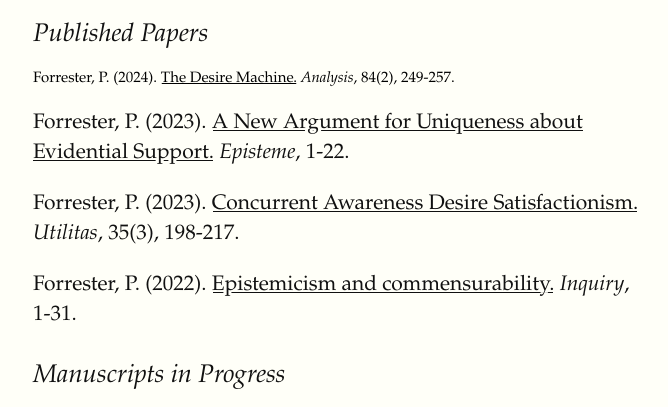
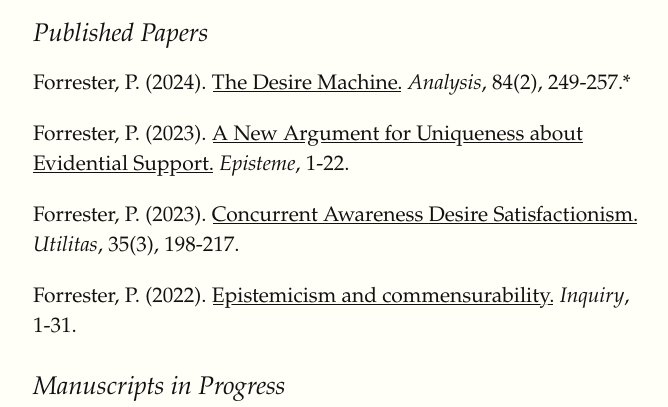
Before and after one commit to pforrester72/pforrester72.github.io, a plain HTML site: page research.html in a window 1280 px wide. Shown: the part 366-773 px from the top of the page, without its empty margins (127-795 px from the left). Drawn offline with Linux system fonts and the light colour scheme; a web font is replaced by a local one.

Commit message:
Update research.html
going back to trying to have asterisk be thing you click on for abstract

```diff
--- a/research.html
+++ b/research.html
@@ -44,7 +44,7 @@
 
         <a name="research"><h2 id="research">Research</h2></a>
         <h3>Published Papers</h3>
-        <button type='button' onclick="toggleText()">Forrester, P. (2024). <a href="https://philpapers.org/rec/FORTDM-4">The Desire Machine.</a> <i>Analysis</i>, 84(2), 249-257.</button>
+        <p>Forrester, P. (2024). <a href="https://philpapers.org/rec/FORTDM-4">The Desire Machine.</a> <i>Analysis</i>, 84(2), 249-257.<a onclick="toggleText()"">*</a></p>
         <p id='demo' style='display: none'>The experience machine poses the most important problem for hedonist theories of well-being. I argue that desire satisfactionism about well-being faces a similar problem: the desire machine. Upon entering this machine, your desires are altered through some minor neurosurgery. In particular, the machine causes you to desire everything that actually happens. The experience machine constructs a simulated world that matches your preexisting desires. The desire machine reconstructs your conative state to match the preexisting world. Desire satisfactionism recommends entering the desire machine because you will then have more satisfied desires, but this seems wrong. In this paper, I consider how desire satisfactionists might avoid the result that entering the desire machine increases one’s well-being. First, I further motivate why this problem arises. Second, I consider coherence-based norms of rational desire change. Finally, I argue that introducing a substantive account of fitting desire is the only plausible solution, but that this response requires abandoning pure subjectivism about well-being.</p>
         <p>Forrester, P. (2023). <a href="https://philpapers.org/rec/FORANA-3">A New Argument for Uniqueness about Evidential Support.</a> <i>Episteme</i>, 1-22.</p>
         <p>Forrester, P. (2023). <a href="https://philpapers.org/rec/FORCAD-4">Concurrent Awareness Desire Satisfactionism.<a> <i>Utilitas</i>, 35(3), 198-217.</p>
```
